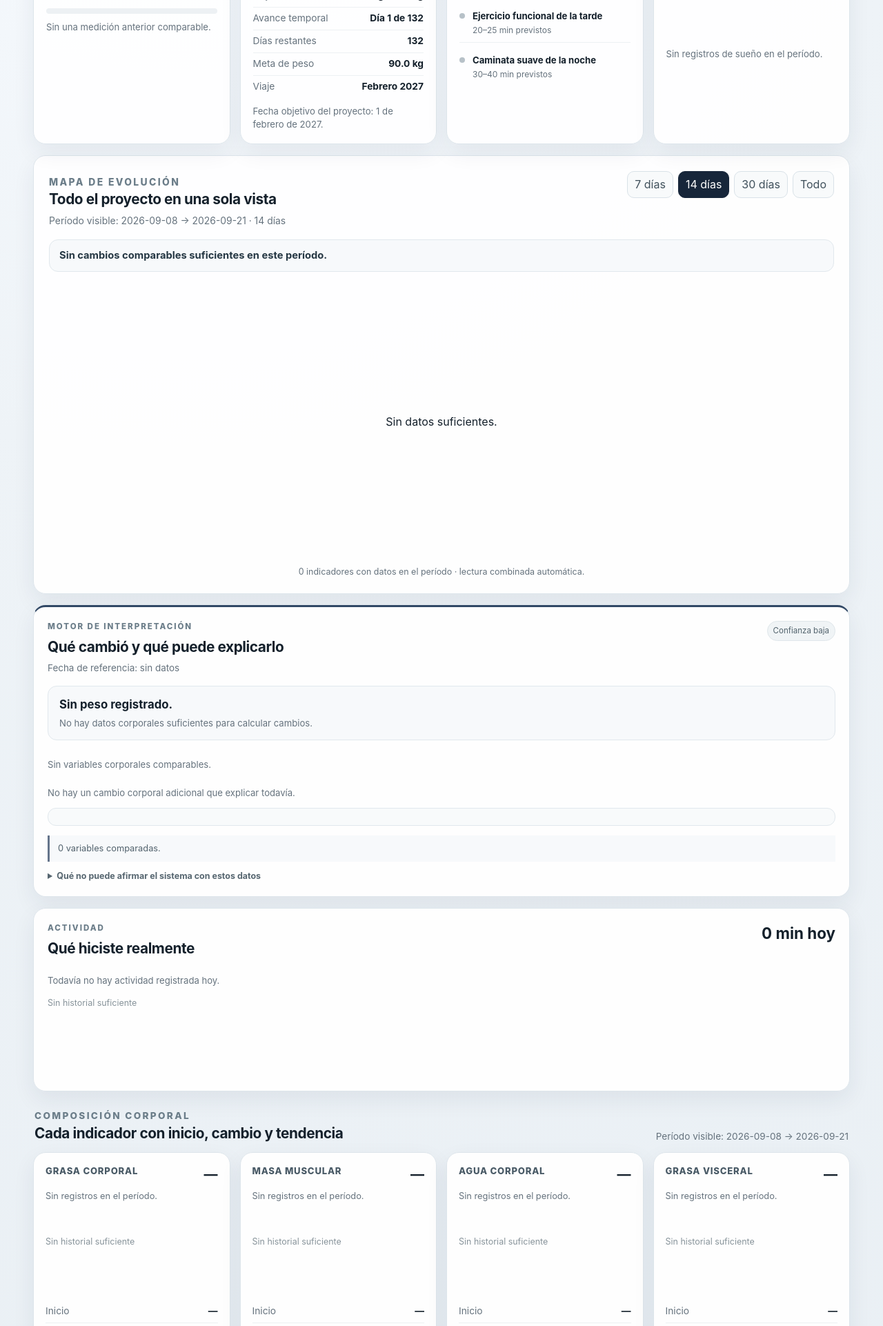
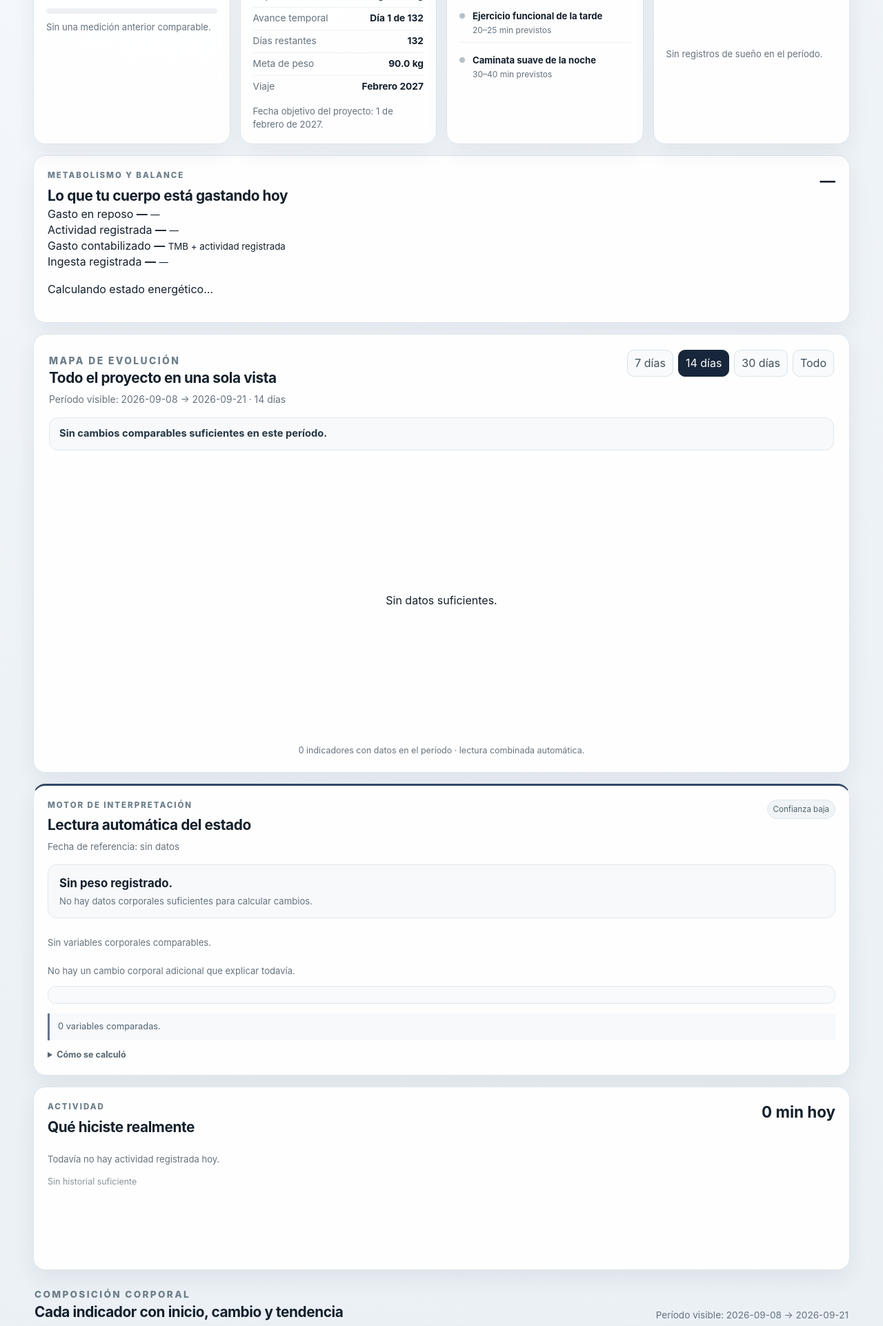
Before and after one commit to spenceralejandro10/proyecto-130-health-tracker, a FastAPI app: page / in a window 1280 px wide. Shown: the part 436-2358 px from the top of the page at 69% size. Run offline with FastAPI, Linux system fonts and the light colour scheme; data that the repository does not hold is empty.

Commit message:
ui: add metabolic state and bust stale frontend cache

```diff
--- a/app/templates/index.html
+++ b/app/templates/index.html
@@ -4,7 +4,7 @@
   <meta charset="utf-8">
   <meta name="viewport" content="width=device-width,initial-scale=1">
   <title>Estudio 130</title>
-  <link rel="stylesheet" href="/static/styles.css">
+  <link rel="stylesheet" href="/static/styles.css?v=20260922-3">
 </head>
 <body>
   <header class="hero">
@@ -61,6 +61,39 @@
       </article>
     </section>
 
+    <section class="panel energy-panel">
+      <div class="panel-head">
+        <div>
+          <p class="kicker dark">METABOLISMO Y BALANCE</p>
+          <h2>Lo que tu cuerpo está gastando hoy</h2>
+        </div>
+        <strong id="restingEnergy">—</strong>
+      </div>
+      <div class="energy-grid">
+        <div class="energy-item">
+          <span>Gasto en reposo</span>
+          <strong id="restingEnergyValue">—</strong>
+          <small id="restingEnergyChange">—</small>
+        </div>
+        <div class="energy-item">
+          <span>Actividad registrada</span>
+          <strong id="activityEnergy">—</strong>
+          <small id="activityEnergyMinutes">—</small>
+        </div>
+        <div class="energy-item">
+          <span>Gasto contabilizado</span>
+          <strong id="accountedEnergy">—</strong>
+          <small>TMB + actividad registrada</small>
+        </div>
+        <div class="energy-item">
+          <span>Ingesta registrada</span>
+          <strong id="intakeEnergy">—</strong>
+          <small id="energyBalance">—</small>
+        </div>
+      </div>
+      <p class="energy-summary" id="energySummary">Calculando estado energético…</p>
+    </section>
+
     <section class="panel research-map">
       <div class="panel-head research-head">
         <div>
@@ -85,10 +118,10 @@
       <div class="panel-head analysis-title">
         <div>
           <p class="kicker dark">MOTOR DE INTERPRETACIÓN</p>
-          <h2>Qué cambió y qué puede explicarlo</h2>
+          <h2>Lectura automática del estado</h2>
           <p id="analysisPeriod">Calculando la comparación corporal más reciente…</p>
         </div>
-        <span id="analysisConfidence" class="status-pill">Confianza —</span>
+        <span id="analysisConfidence" class="status-pill">— variables cruzadas</span>
       </div>
       <div class="analysis-lead">
         <strong id="analysisHeadline">Esperando datos comparables…</strong>
@@ -99,7 +132,7 @@
       <div id="analysisContext" class="analysis-context"></div>
       <p id="analysisDecisionNote" class="analysis-decision"></p>
       <details class="analysis-limits">
-        <summary>Qué no puede afirmar el sistema con estos datos</summary>
+        <summary>Cómo se calculó</summary>
         <div id="analysisLimits"></div>
       </details>
     </section>
@@ -174,6 +207,6 @@
       </article>
     </section>
   </main>
-  <script src="/static/app.js"></script>
+  <script src="/static/app.js?v=20260922-3"></script>
 </body>
 </html>
```
